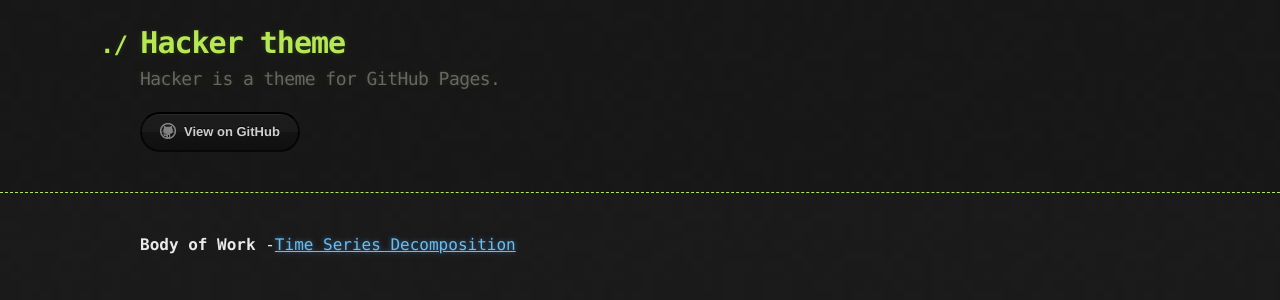
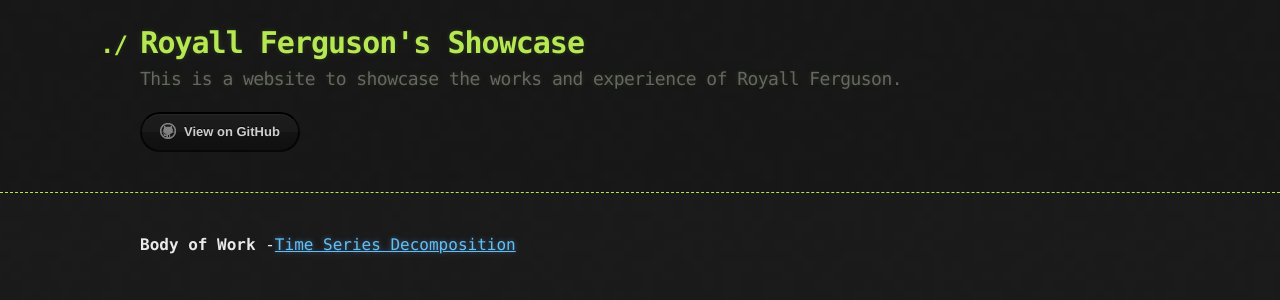
Before and after one commit to rferg012/rferg012.gethub.io, a Jekyll site: the page built from index.md, in a window 1280 px wide. Shown: the top 300 px of the page. Built offline with Jekyll 4.4.1, drawn with Linux system fonts in a browser that asks for light colours; our own code applies the rules of GitHub Pages for plain Markdown files.

Commit message:
Update _config.yml

```diff
--- a/_config.yml
+++ b/_config.yml
@@ -1,5 +1,5 @@
-title: Hacker theme
-description: Hacker is a theme for GitHub Pages.
+title: Royall Ferguson's Showcase
+description: This is a website to showcase the works and experience of Royall Ferguson.
 show_downloads: false
 google_analytics:
 theme: jekyll-theme-hacker
```
